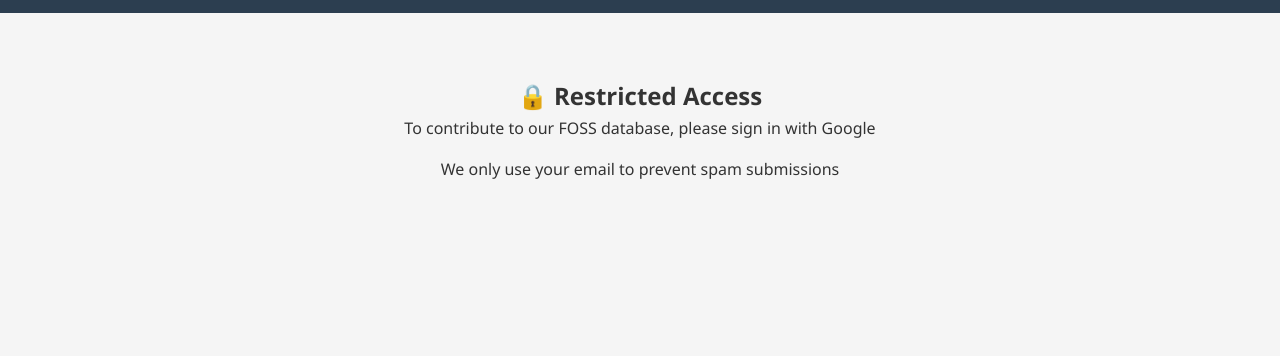
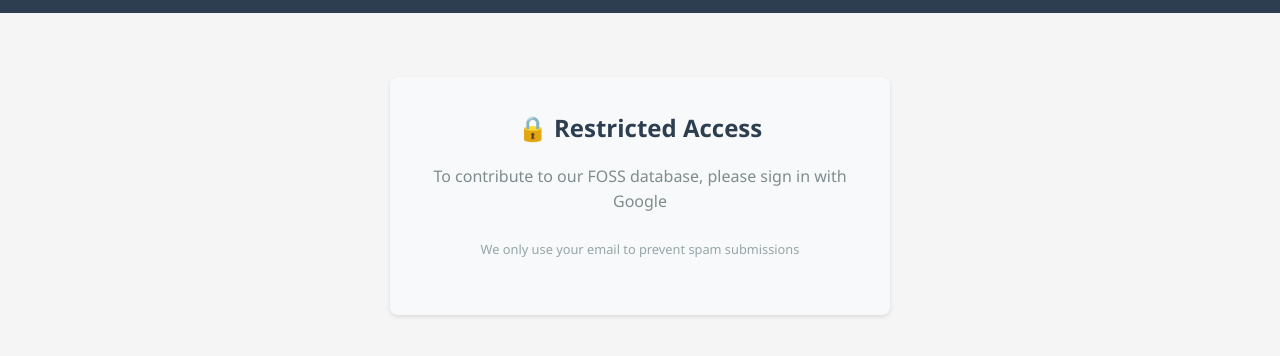
Before and after one commit to FossScorer/FossScorer.github.io, a plain HTML site: page submit.html in a window 1280 px wide. Shown: the part 70-426 px from the top of the page. Drawn offline with Linux system fonts and the light colour scheme.

Commit message:
Update style.css

```diff
--- a/css/style.css
+++ b/css/style.css
@@ -192,3 +192,32 @@ footer {
     color: white;
     margin-top: 2rem;
 }
+
+#auth-gate {
+    background: #f8f9fa;
+    border-radius: 8px;
+    max-width: 500px;
+    margin: 2rem auto;
+    padding: 2rem;
+    text-align: center;
+    box-shadow: 0 2px 4px rgba(0,0,0,0.1);
+}
+
+#auth-gate h2 {
+    color: #2c3e50;
+    margin-bottom: 1rem;
+}
+
+#auth-gate p {
+    margin-bottom: 1.5rem;
+    color: #7f8c8d;
+}
+
+#auth-gate .small {
+    font-size: 0.8rem;
+    color: #95a5a6;
+}
+
+.submit-form {
+    transition: all 0.3s ease;
+}
```
